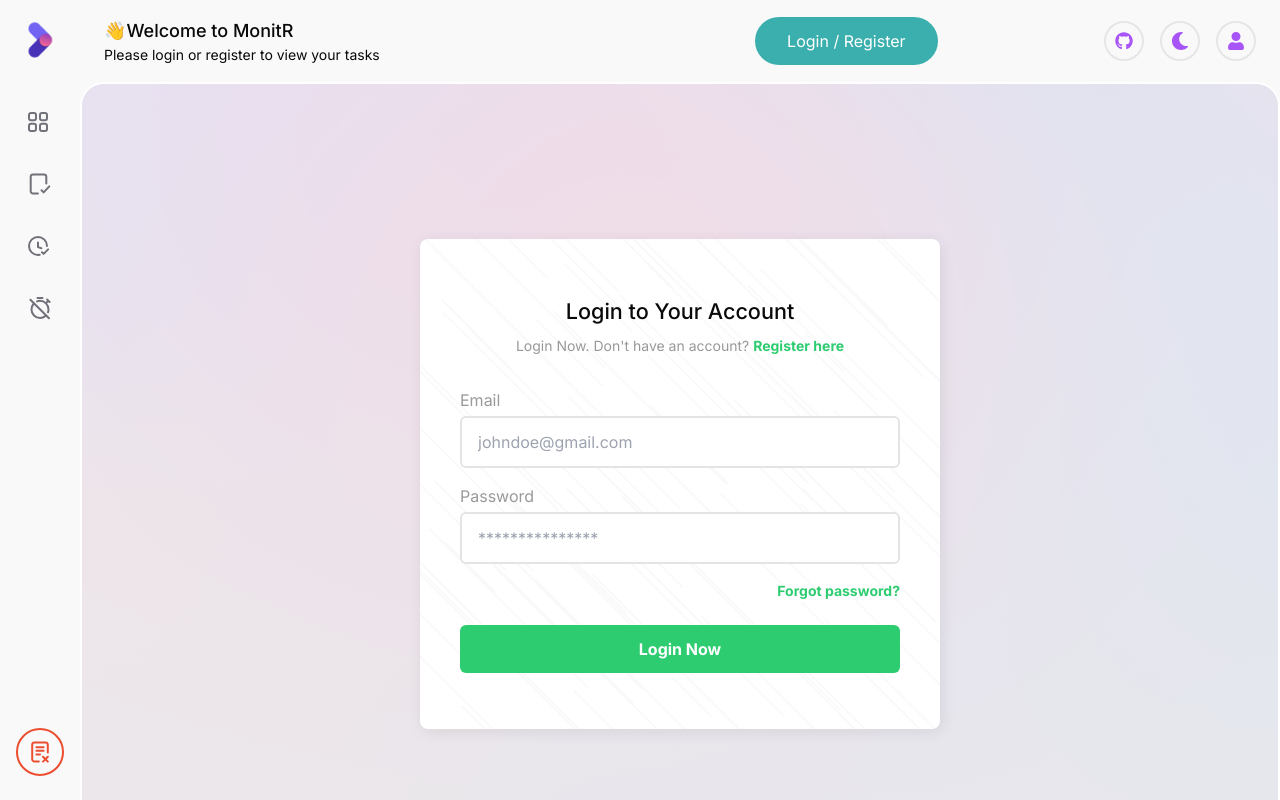
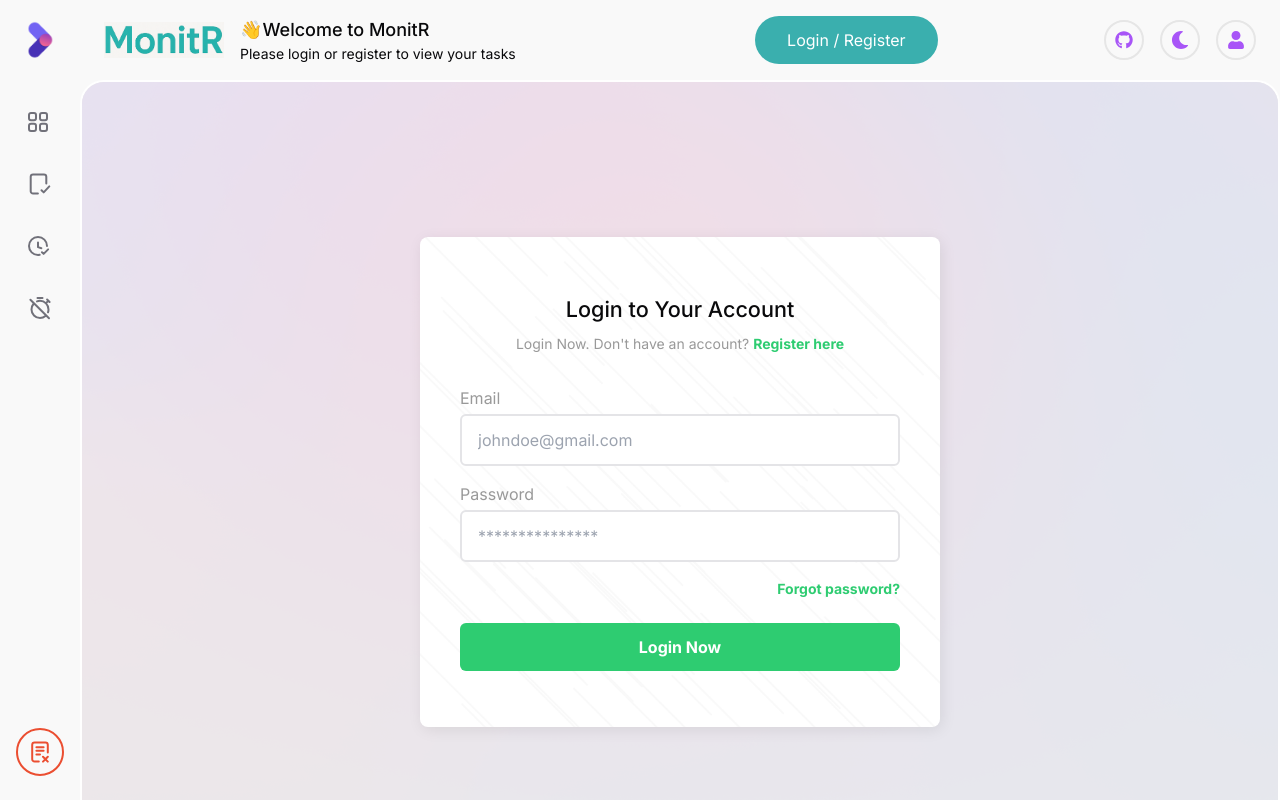
Before and after one commit to vishal911m/Monitr, a Next.js app in the folder client/: page /login in a window 1280 px wide. Built offline with nearby package versions, Linux system fonts and the light colour scheme; no server answers.

Commit message:
server deployed

```diff
--- a/client/app/Components/Header/Header.tsx
+++ b/client/app/Components/Header/Header.tsx
@@ -1,65 +1,74 @@
-"use client"
+"use client";
 import { useTasks } from '@/context/taskContext';
-import { useUserContext } from '@/context/userContext'
-import { github, moon, star } from '@/utils/icons';
-import { profile } from 'console';
+import { useUserContext } from '@/context/userContext';
+import { FaGithub, FaMoon, FaUser } from 'react-icons/fa';
 import Link from 'next/link';
 import React from 'react';
 import { useRouter } from "next/navigation";
-import { FaGithub, FaMoon, FaUser } from 'react-icons/fa';
+
+// ⬇️ Import your logo (place the PNG in your public folder or import as asset if using Webpack/Vite)
+import Image from 'next/image';
+import monitrLogo from '/public/monitr-logo.png'; // Adjust path if stored differently
 
 function Header() {
-  // const userId = useUserContext().user._id;
-  const {user} = useUserContext();
-  const {openModalForAddTask, activeTasks} = useTasks();
-  const {name} = user;
+  const { user } = useUserContext();
+  const { openModalForAddTask, activeTasks } = useTasks();
+  const { name } = user;
   const userId = user._id;
 
   const router = useRouter();
 
-  return <header className='Header px-6 my-4 w-full flex items-center justify-between bg-[#f9f9f9]'>
+  return (
+    <header className="Header px-6 my-4 w-full bg-[#f9f9f9] flex items-center justify-between">
+  {/* 🔵 Left: Logo + Welcome Text */}
+  <div className="flex items-center gap-4">
+    <Image
+      src={monitrLogo}
+      alt="MonitR Logo"
+      height={40}
+      width={120}
+      className="object-contain"
+    />
     <div>
-      <h1 className='text-lg font-medium'>
-        <span role='img' aria-label='wave'>👋</span>
+      <h1 className="text-lg font-medium">
+        <span role="img" aria-label="wave">👋</span>
         {userId ? `Welcome, ${name}` : 'Welcome to MonitR'}
       </h1>
-      <p className='text-sm'>
+      <p className="text-sm">
         {userId ? (
           <>
-          You have <span className="font-bold text-[#3aafae]">{activeTasks.length}</span>
-          &nbsp;active tasks
+            You have <span className="font-bold text-[#3aafae]">{activeTasks.length}</span> active tasks
           </>
         ) : (
           "Please login or register to view your tasks"
         )}
       </p>
     </div>
-    <div className='h-[50px] flex items-center gap-[10.4rem]'>
-      <button className='px-8 py-3 bg-[#3aafae] text-white rounded-[50px]
-      hover:bg-[#00a1f1] hover:text-white transition-all duration-200 ease-in'
+  </div>
+
+  {/* 🟣 Right: Button + Icons */}
+  <div className="flex items-center gap-[10.4rem]">
+    <button
+      className="px-8 py-3 bg-[#3aafae] text-white rounded-[50px]
+      hover:bg-[#00a1f1] transition-all duration-200"
       onClick={() => {
-        if (userId) {
-          openModalForAddTask();
-        } else {
-          router.push("/login");
-        }
+        if (userId) openModalForAddTask();
+        else router.push("/login");
       }}
     >
       {userId ? "Create a new task" : "Login / Register"}
     </button>
-      <div className='flex gap-4 items-center'>
+    <div className="flex gap-4 items-center">
       <Link
         href="https://github.com/vishal911m?tab=repositories"
-        passHref
-        target='_blank'
-        rel='noopener noreferrer'
-        className='h-[40px] w-[40px] text-purple-500 rounded-full flex items-center justify-center text-lg border-2 border-[#e6e6e6]'
+        target="_blank"
+        rel="noopener noreferrer"
+        className="h-[40px] w-[40px] text-purple-500 rounded-full flex items-center justify-center text-lg border-2 border-[#e6e6e6]"
       >
         <FaGithub />
       </Link>
       <Link
         href="https://github.com/vishal911m/Monitr"
-             passHref
         target="_blank"
         rel="noopener noreferrer"
         className="h-[40px] w-[40px] text-purple-500 rounded-full flex items-center justify-center text-lg border-2 border-[#E6E6E6]"
@@ -68,7 +77,6 @@
       </Link>
       <Link
         href="https://github.com/vishal911m/MonitR-Backend"
-             passHref
         target="_blank"
         rel="noopener noreferrer"
         className="h-[40px] w-[40px] text-purple-500 rounded-full flex items-center justify-center text-lg border-2 border-[#E6E6E6]"
@@ -78,6 +86,8 @@
     </div>
   </div>
 </header>
+
+  );
 }
 
-export default Header
+export default Header;
```
Also changed, not shown: client/public/monitr-logo.png (added). Lines whose indentation alone changed are shown as unchanged.
